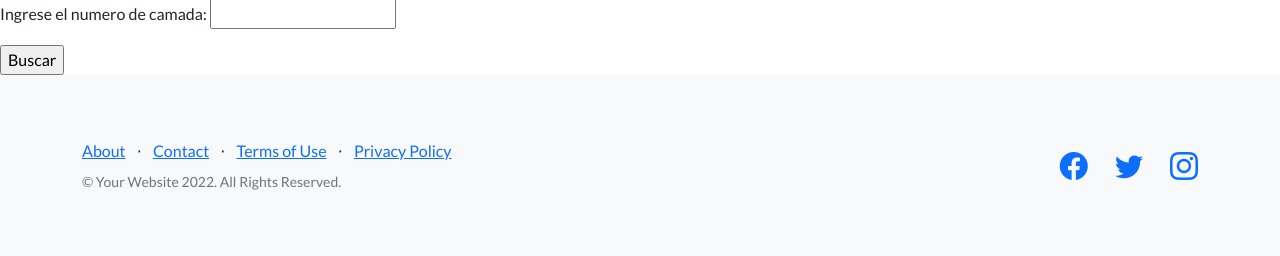
After one commit to AgustinRibotta/Resumen-de-Curso, a Django app: page /app-code/busquedaCamada/ in a window 1280 px wide. The commit adds this page. Shown: the part 547-803 px from the top of the page. Run offline with Django 4.2, Linux system fonts and the light colour scheme; some libraries are stand-ins or nearby versions.

Commit message:
Agregado de formularios

```diff
--- /dev/null
+++ b/ProyectCoder/AppCoder/template/busqueda_camada.html
@@ -0,0 +1,14 @@
+{% extends 'padre.html' %}
+
+{% load static %}
+
+{% block contenidoqueCambia %}
+<!--action le decimos la url , method como lo mandamos csrf_token para validar el formulario.-->
+<form action= "{% url 'Buscar' %}" method="GET" >{% csrf_token %}
+
+    <p>Ingrese el numero de camada:  <input type="number" name="camada"/> </p>
+
+    <input type="submit" value="Buscar">
+
+</form>
+{% endblock contenidoqueCambia %}
--- a/ProyectCoder/AppCoder/template/padre.html
+++ b/ProyectCoder/AppCoder/template/padre.html
@@ -28,7 +28,8 @@
                 <a class="navbar-brand" href="{% url 'Cursos' %}">Curso</a>
                 <a class="navbar-brand" href="{% url 'Estudiantes' %}">Estudiante</a>
                 <a class="navbar-brand" href="{% url 'Entregas' %}">Entregable</a>
-                <a class="btn btn-primary" href="#signup">Sign Up</a>
+                <a class="navbar-brand" href="{% url 'CursoFormulario' %}">CursoFormulario</a>
+                <a class="navbar-brand" href="{% url 'BusquedaCamada' %}">BusquedaCamada</a>
             </div>
         </nav>
         <!-- Masthead-->
--- a/ProyectCoder/AppCoder/urls.py
+++ b/ProyectCoder/AppCoder/urls.py
@@ -1,6 +1,6 @@
 from django.contrib import admin
 from django.urls import path
-from .views import curso, lista_curso, profesores, estudiantes, entregables, cursos, inicio
+from .views import curso, lista_curso, profesores, estudiantes, entregables, cursos, inicio, cursoFormulario, busqueda_camada, buscar
 
 urlpatterns = [
     path('curso/<nombre>/<camada>',curso),
@@ -10,4 +10,7 @@ urlpatterns = [
     path('profesores/',profesores, name="Profesores" ),
     path('estudiantes/',estudiantes, name="Estudiantes"),
     path('entregables/',entregables, name="Entregas"),
+    path('cursoFormulario/',cursoFormulario, name="CursoFormulario"),  # Creamo la url para esa funcion.
+    path('busquedaCamada/',busqueda_camada, name='BusquedaCamada'),
+    path('buscar/',buscar, name='Buscar')
 ]
--- a/ProyectCoder/AppCoder/views.py
+++ b/ProyectCoder/AppCoder/views.py
@@ -1,6 +1,7 @@
 from django.http import HttpResponse
-from django.shortcuts import render
+from django.shortcuts import render, redirect
 from .models import Curso
+from .forms import CursoFormulario
 # Create your views here.
 
 # De esta manera igresamos datos en nuestra base de datos.
@@ -46,3 +47,34 @@ def estudiantes(request):
 def entregables(request):
 
     return render(request,"entregables.html")
+
+def cursoFormulario(request):  # Creamos la funciojn formularios.
+
+    if request.method == "POST" :
+
+        mi_formulario = CursoFormulario(request.POST) # Agregamos los formularios de Django.
+
+        if mi_formulario.is_valid(): # Validacion del forulario.
+
+            data = mi_formulario.cleaned_data
+            curso = Curso(nombre=data['nombre'], camada=data['camada']) # Cargamos los datos del formulario
+            curso.save()
+
+        return redirect('Cursos')
+
+    else:
+
+        mi_formulario = CursoFormulario()
+    return render (request,"cursoFormulario.html",{"mi_formulario": mi_formulario})
+
+def busqueda_camada (reques): # creamos la busqueda de cursos.
+
+    return render(reques,'busqueda_camada.html')
+
+def buscar (reques): # Realizamos la busqueda.
+
+    camada_buscada = reques.GET["camada"]
+
+    curso = Curso.objects.get(camada = camada_buscada)
+
+    return render (reques, 'resultadoBusqeueda.html', {'curso':curso,'camada':camada_buscada})
```
Also changed, not shown: ProyectCoder/AppCoder/forms.py (added, +10 -0 lines), ProyectCoder/AppCoder/template/cursoFormulario.html (added, +28 -0 lines), ProyectCoder/AppCoder/template/resultadoBusqeueda.html (added, +15 -0 lines), ProyectCoder/db.sqlite3.
